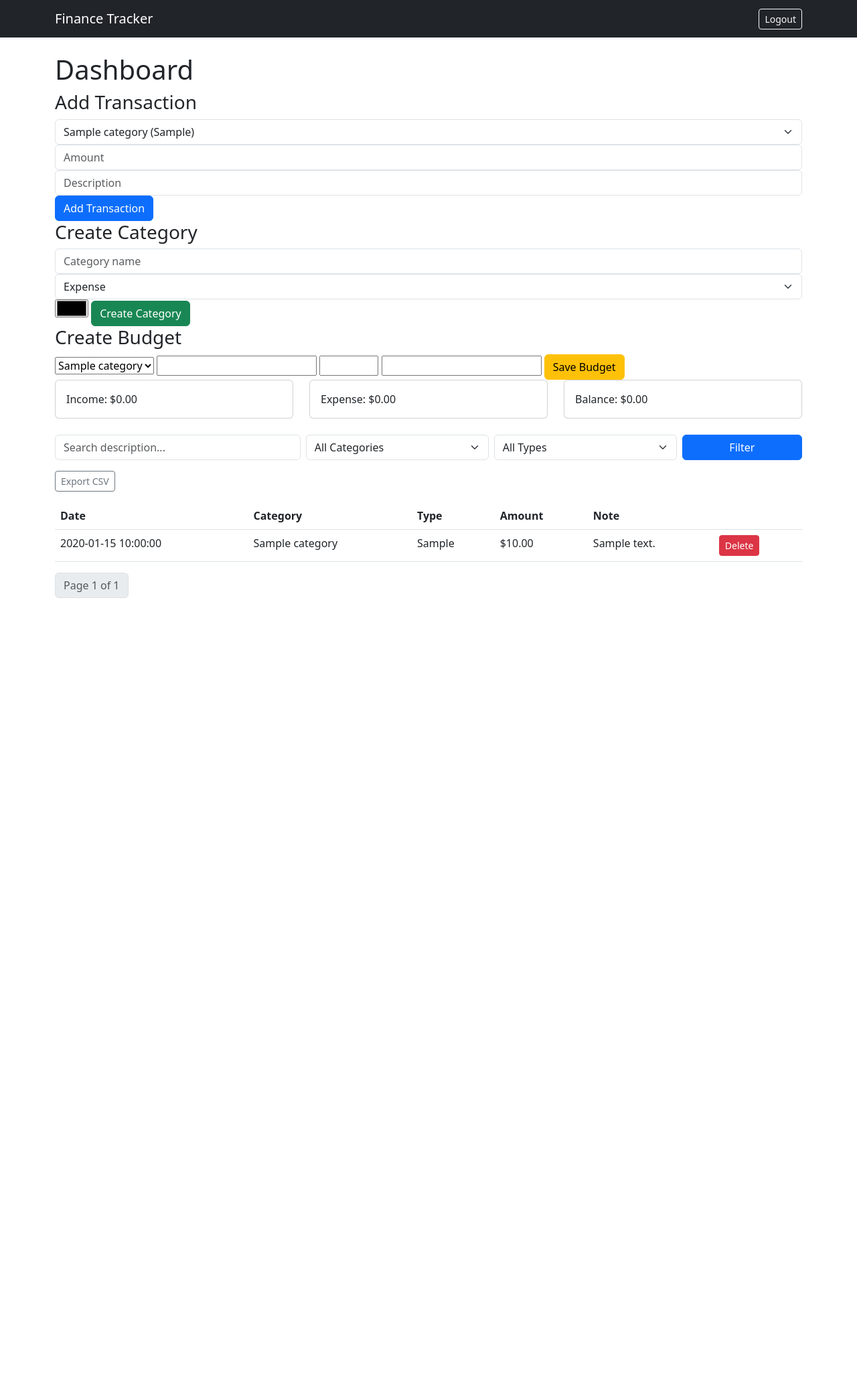
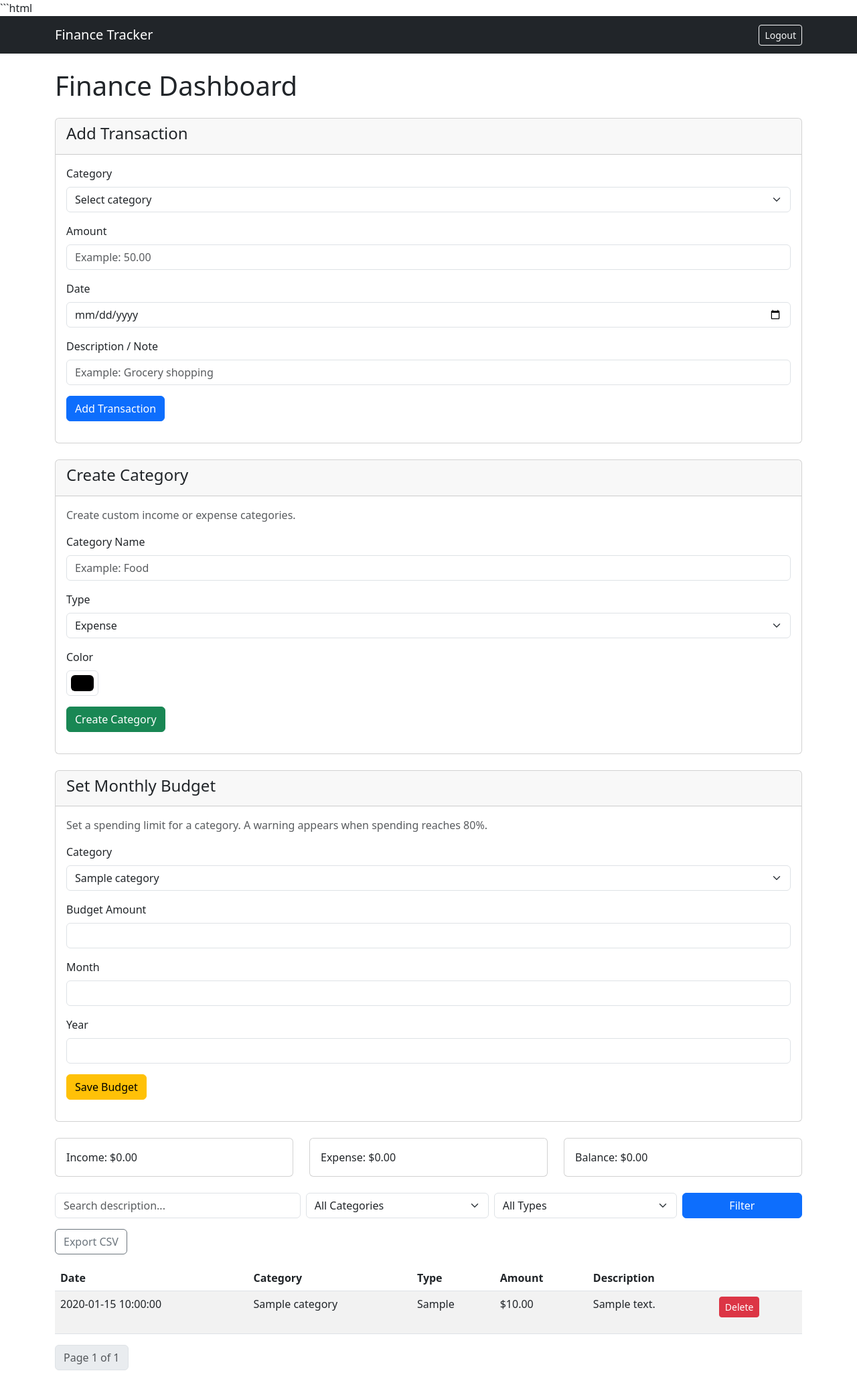
Before and after one commit to giorgikonjaria01/Flaskproject, a Flask app: page /dashboard in a window 1280 px wide. Shown: the whole page at 67% size. Before the commit the page ends 893 px from the top, so only its background shows below. Run offline with Flask 3, Linux system fonts and the light colour scheme; the visitor is signed in with stand-in values (Sample User, id 1); tables that the repository leaves empty hold one stand-in row (values such as "Sample post").

Commit message:
Added some UX

````diff
--- a/finance-tracker/app/templates/main/dashboard.html
+++ b/finance-tracker/app/templates/main/dashboard.html
@@ -1,19 +1,33 @@
+```html
 {% extends "base.html" %}
 {% block title %}Dashboard{% endblock %}
+
 {% block content %}
 
-<h1>Dashboard</h1>
+<h1 class="mb-4">Finance Dashboard</h1>
 
 {% if budget_warnings %}
-<span class="badge bg-warning">
-    {{ budget_warnings|length }} Budget Warning{% if budget_warnings|length != 1 %}s{% endif %}
-</span>
+<div class="alert alert-warning">
+    <strong>{{ budget_warnings|length }} Budget Warning{% if budget_warnings|length != 1 %}s{% endif %}</strong>
+    <br>
+    Some categories have reached 80% of their monthly budget.
+</div>
 {% endif %}
 
-<h3>Add Transaction</h3>
 
+<!-- Add Transaction -->
+<div class="card mb-4">
+    <div class="card-header">
+        <h4>Add Transaction</h4>
+    </div>
+
+    <div class="card-body">
         <form method="POST" action="{{ url_for('main.create_transaction') }}">
-    <select name="category_id" class="form-select">
+
+            <label class="form-label">Category</label>
+            <select name="category_id" class="form-select mb-3">
+                <option selected disabled>Select category</option>
+
                 {% for c in categories %}
                 <option value="{{ c.id }}">
                     {{ c.name }} ({{ c.type }})
@@ -21,27 +35,82 @@
                 {% endfor %}
             </select>
 
-    <input name="amount" type="number" step="0.01" class="form-control" placeholder="Amount">
 
-    <input name="description" class="form-control" placeholder="Description">
+            <label class="form-label">Amount</label>
+            <input
+                name="amount"
+                type="number"
+                step="0.01"
+                class="form-control mb-3"
+                placeholder="Example: 50.00"
+                required
+            >
+
+
+            <label class="form-label">Date</label>
+            <input
+                name="date"
+                type="date"
+                class="form-control mb-3"
+            >
+
+
+            <label class="form-label">Description / Note</label>
+            <input
+                name="description"
+                class="form-control mb-3"
+                placeholder="Example: Grocery shopping"
+            >
+
 
             <button class="btn btn-primary">
                 Add Transaction
             </button>
+
         </form>
+    </div>
+</div>
 
-<h3>Create Category</h3>
+
+
+
+<!-- Create Category -->
+<div class="card mb-4">
+    <div class="card-header">
+        <h4>Create Category</h4>
+    </div>
+
+    <div class="card-body">
+
+        <p class="text-muted">
+            Create custom income or expense categories.
+        </p>
 
         <form method="POST" action="{{ url_for('main.create_category') }}">
 
-    <input name="name" class="form-control" placeholder="Category name">
+            <label class="form-label">Category Name</label>
+            <input
+                name="name"
+                class="form-control mb-3"
+                placeholder="Example: Food"
+                required
+            >
 
-    <select name="type" class="form-select">
+
+            <label class="form-label">Type</label>
+            <select name="type" class="form-select mb-3">
                 <option value="expense">Expense</option>
                 <option value="income">Income</option>
             </select>
 
-    <input name="color" type="color">
+
+            <label class="form-label">Color</label>
+            <input
+                name="color"
+                type="color"
+                class="form-control form-control-color mb-3"
+            >
+
 
             <button class="btn btn-success">
                 Create Category
@@ -49,21 +118,64 @@
 
         </form>
 
-<h3>Create Budget</h3>
+    </div>
+</div>
+
+
+
+
+<!-- Monthly Budget -->
+<div class="card mb-4">
+    <div class="card-header">
+        <h4>Set Monthly Budget</h4>
+    </div>
+
+    <div class="card-body">
+
+        <p class="text-muted">
+            Set a spending limit for a category. A warning appears when spending reaches 80%.
+        </p>
 
         <form method="POST" action="{{ url_for('main.create_budget') }}">
 
-    <select name="category_id">
+            <label class="form-label">Category</label>
+            <select name="category_id" class="form-select mb-3">
+
                 {% for c in categories %}
-        <option value="{{ c.id }}">{{ c.name }}</option>
+                <option value="{{ c.id }}">
+                    {{ c.name }}
+                </option>
                 {% endfor %}
+
             </select>
 
-    <input name="amount" type="number" step="0.01">
 
-    <input name="month" type="number" min="1" max="12">
+            <label class="form-label">Budget Amount</label>
+            <input
+                name="amount"
+                type="number"
+                step="0.01"
+                class="form-control mb-3"
+            >
 
-    <input name="year" type="number">
+
+            <label class="form-label">Month</label>
+            <input
+                name="month"
+                type="number"
+                min="1"
+                max="12"
+                class="form-control mb-3"
+            >
+
+
+            <label class="form-label">Year</label>
+            <input
+                name="year"
+                type="number"
+                class="form-control mb-3"
+            >
+
 
             <button class="btn btn-warning">
                 Save Budget
@@ -71,80 +183,210 @@
 
         </form>
 
+    </div>
+</div>
+
+
+
+
+
+<!-- Statistics -->
 <div class="row mb-4">
-    <div class="col-md-4"><div class="card p-3">Income: {{ summary.income | currency(get_current_user().currency) }}</div></div>
-    <div class="col-md-4"><div class="card p-3">Expense: {{ summary.expense | currency(get_current_user().currency) }}</div></div>
-    <div class="col-md-4"><div class="card p-3">Balance: {{ summary.balance | currency(get_current_user().currency) }}</div></div>
+
+    <div class="col-md-4">
+        <div class="card p-3">
+            Income:
+            {{ summary.income | currency(get_current_user().currency) }}
         </div>
+    </div>
+
+    <div class="col-md-4">
+        <div class="card p-3">
+            Expense:
+            {{ summary.expense | currency(get_current_user().currency) }}
+        </div>
+    </div>
+
+    <div class="col-md-4">
+        <div class="card p-3">
+            Balance:
+            {{ summary.balance | currency(get_current_user().currency) }}
+        </div>
+    </div>
+
+</div>
+
+
+
 
 {% if warnings %}
 <div class="alert alert-warning">
     <strong>Budget Alerts:</strong>
+
     <ul class="mb-0">
-        {% for w in warnings %}<li>{{ w }}</li>{% endfor %}
+        {% for w in warnings %}
+        <li>{{ w }}</li>
+        {% endfor %}
     </ul>
 </div>
 {% endif %}
 
-<!-- Search & Filter -->
+
+
+
+<!-- Search and Filters -->
 <form method="GET" class="row g-2 mb-3">
+
     <div class="col-md-4">
-        <input type="text" name="search" class="form-control" placeholder="Search description..." value="{{ search }}">
+        <input
+            type="text"
+            name="search"
+            class="form-control"
+            placeholder="Search description..."
+            value="{{ search }}"
+        >
     </div>
+
+
     <div class="col-md-3">
         <select name="category_id" class="form-select">
-            <option value="">All Categories</option>
+
+            <option value="">
+                All Categories
+            </option>
+
             {% for c in categories %}
-            <option value="{{ c.id }}" {% if category_id == c.id %}selected{% endif %}>{{ c.name }}</option>
+            <option
+                value="{{ c.id }}"
+                {% if category_id == c.id %}selected{% endif %}
+            >
+                {{ c.name }}
+            </option>
             {% endfor %}
+
         </select>
     </div>
+
+
     <div class="col-md-3">
         <select name="type_filter" class="form-select">
-            <option value="">All Types</option>
-            <option value="income" {% if type_filter == 'income' %}selected{% endif %}>Income</option>
-            <option value="expense" {% if type_filter == 'expense' %}selected{% endif %}>Expense</option>
+
+            <option value="">
+                All Types
+            </option>
+
+            <option value="income" {% if type_filter == 'income' %}selected{% endif %}>
+                Income
+            </option>
+
+            <option value="expense" {% if type_filter == 'expense' %}selected{% endif %}>
+                Expense
+            </option>
+
         </select>
     </div>
+
+
     <div class="col-md-2">
-        <button type="submit" class="btn btn-primary w-100">Filter</button>
+        <button class="btn btn-primary w-100">
+            Filter
+        </button>
     </div>
+
 </form>
 
-<a href="{{ url_for('main.export_csv') }}" class="btn btn-outline-secondary btn-sm mb-3">Export CSV</a>
 
-<!-- Transaction list -->
-<table class="table">
-    <thead><tr><th>Date</th><th>Category</th><th>Type</th><th>Amount</th><th>Note</th><th></th></tr></thead>
+
+
+<a href="{{ url_for('main.export_csv') }}" class="btn btn-outline-secondary mb-3">
+    Export CSV
+</a>
+
+
+
+
+<!-- Transactions -->
+<table class="table table-striped">
+
+    <thead>
+        <tr>
+            <th>Date</th>
+            <th>Category</th>
+            <th>Type</th>
+            <th>Amount</th>
+            <th>Description</th>
+            <th></th>
+        </tr>
+    </thead>
+
+
     <tbody>
+
     {% for t in transactions %}
+
         <tr>
             <td>{{ t.date }}</td>
             <td>{{ t.category.name }}</td>
             <td>{{ t.type }}</td>
             <td>{{ t.amount | currency(get_current_user().currency) }}</td>
             <td>{{ t.description }}</td>
+
             <td>
-                <form method="POST" action="{{ url_for('main.delete_transaction', id=t.id) }}" style="display:inline">
-                    <button class="btn btn-sm btn-danger">Delete</button>
+                <form method="POST" action="{{ url_for('main.delete_transaction', id=t.id) }}">
+                    <button
+                        class="btn btn-sm btn-danger"
+                        onclick="return confirm('Delete this transaction?')"
+                    >
+                        Delete
+                    </button>
                 </form>
             </td>
+
         </tr>
+
     {% endfor %}
+
     </tbody>
+
 </table>
+
+
+
+
 
 <!-- Pagination -->
 <nav>
     <ul class="pagination">
+
         {% if pagination.has_prev %}
-        <li class="page-item"><a class="page-link" href="{{ url_for('main.dashboard', page=pagination.prev_num, search=search, category_id=category_id, type_filter=type_filter) }}">Previous</a></li>
+        <li class="page-item">
+            <a class="page-link"
+            href="{{ url_for('main.dashboard', page=pagination.prev_num, search=search, category_id=category_id, type_filter=type_filter) }}">
+                Previous
+            </a>
+        </li>
         {% endif %}
-        <li class="page-item disabled"><span class="page-link">Page {{ pagination.page }} of {{ pagination.pages }}</span></li>
+
+
+        <li class="page-item disabled">
+            <span class="page-link">
+                Page {{ pagination.page }} of {{ pagination.pages }}
+            </span>
+        </li>
+
+
         {% if pagination.has_next %}
-        <li class="page-item"><a class="page-link" href="{{ url_for('main.dashboard', page=pagination.next_num, search=search, category_id=category_id, type_filter=type_filter) }}">Next</a></li>
+        <li class="page-item">
+            <a class="page-link"
+            href="{{ url_for('main.dashboard', page=pagination.next_num, search=search, category_id=category_id, type_filter=type_filter) }}">
+                Next
+            </a>
+        </li>
         {% endif %}
+
     </ul>
 </nav>
 
+
 {% endblock %}
+```
````
Lines whose indentation alone changed are shown as unchanged.
